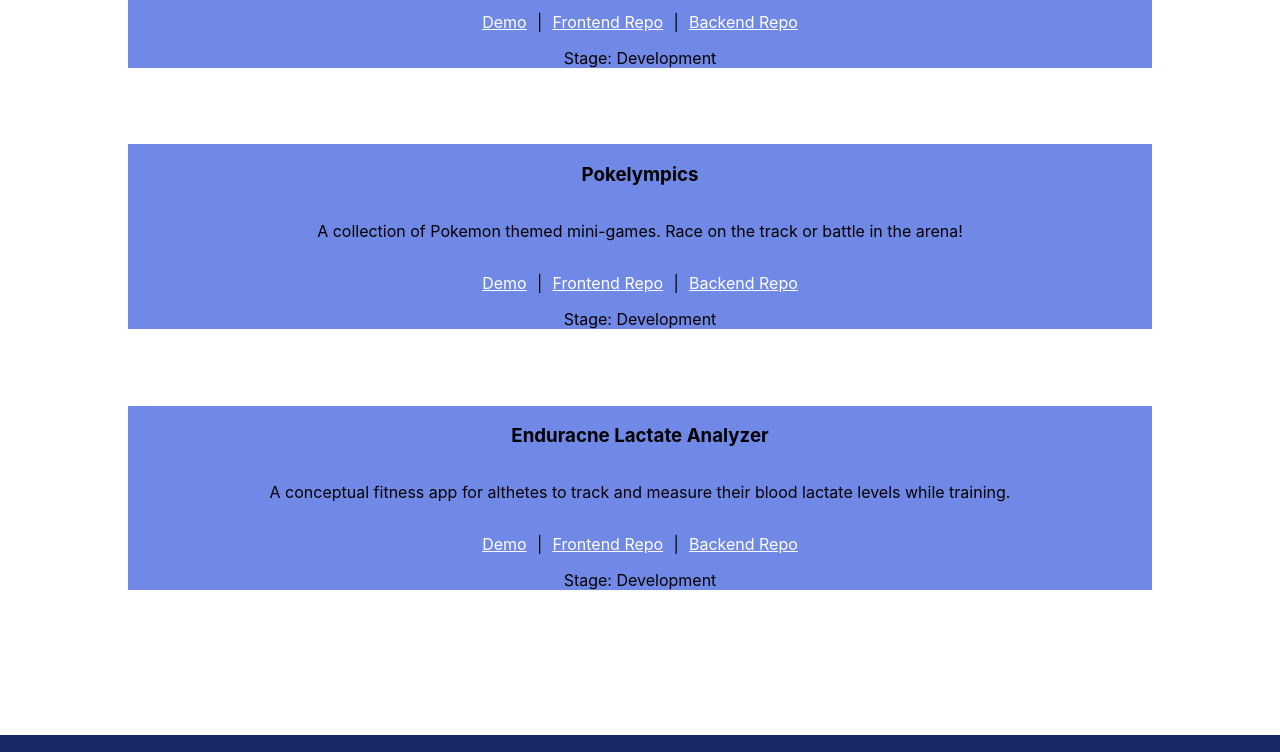
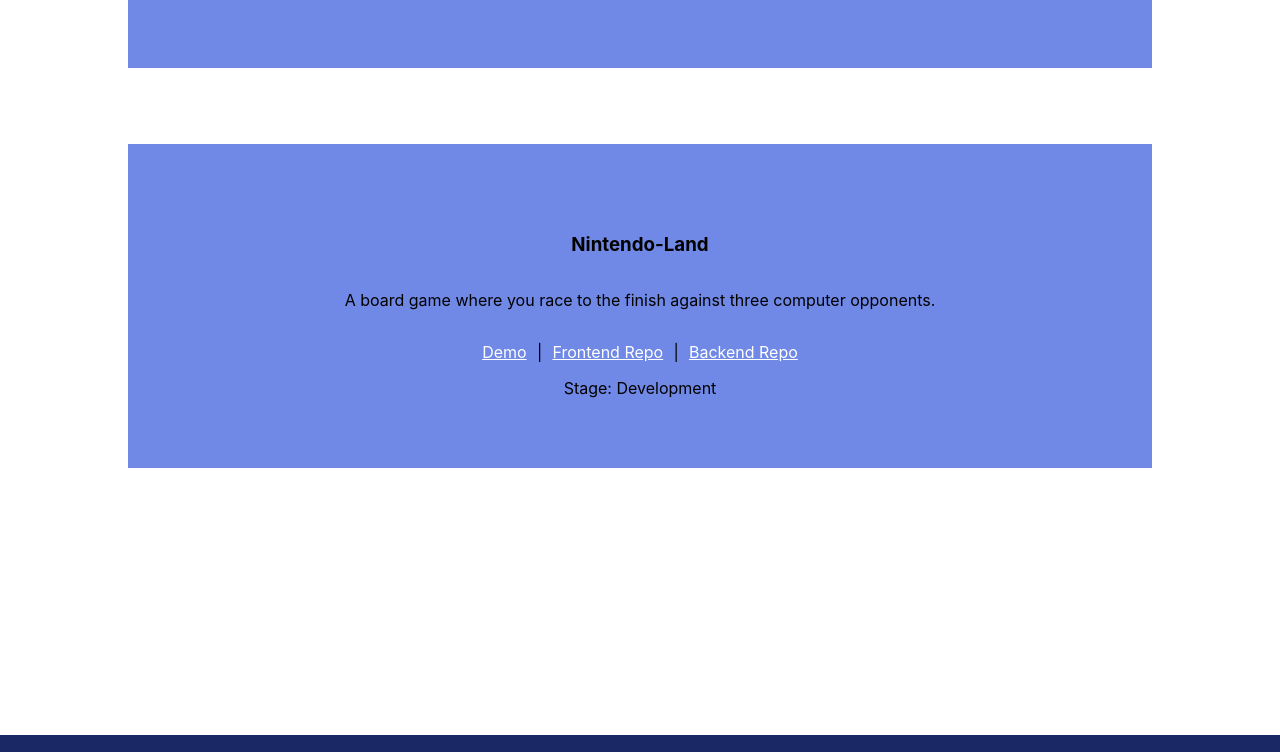
Before and after one commit to dylantoporek/portfolio-project, a React (Create React App) app: page /portfolio in a window 1280 px wide. Shown: the part 582-1334 px from the top of the page. Built offline with nearby package versions, Linux system fonts and the light colour scheme; grey boxes are pictures that could not be loaded.

Commit message:
portfolio project list updates

```diff
--- a/src/App.css
+++ b/src/App.css
@@ -165,7 +165,7 @@
   flex-direction: column;
   justify-content: center;
   align-items: center;
-  padding: 5%;
+  padding: 4%;
   color: white;
 
 }
--- a/src/components/ProjectItem.js
+++ b/src/components/ProjectItem.js
@@ -20,24 +20,24 @@
             backend: 'https://github.com/dylantoporek/Board-Game-Backend',
             stage: 'Development',
         },
-        {
-            title: 'Pokelympics',
-            gif: 'TBD',
-            description: 'A collection of Pokemon themed mini-games. Race on the track or battle in the arena!',
-            link: 'TBD',
-            frontend: 'TBD',
-            backend: 'TBD',
-            stage: 'Development',
-        },
-        {
-            title: 'Enduracne Lactate Analyzer',
-            gif: 'TBD',
-            description: 'A conceptual fitness app for althetes to track and measure their blood lactate levels while training.',
-            link: 'TBD',
-            frontend: 'TBD',
-            backend: 'TBD',
-            stage: 'Development',
-        }
+        // {
+        //     title: 'Pokelympics',
+        //     gif: 'TBD',
+        //     description: 'A collection of Pokemon themed mini-games. Race on the track or battle in the arena!',
+        //     link: 'TBD',
+        //     frontend: 'TBD',
+        //     backend: 'TBD',
+        //     stage: 'Development',
+        // },
+        // {
+        //     title: 'Enduracne Lactate Analyzer',
+        //     gif: 'TBD',
+        //     description: 'A conceptual fitness app for althetes to track and measure their blood lactate levels while training.',
+        //     link: 'TBD',
+        //     frontend: 'TBD',
+        //     backend: 'TBD',
+        //     stage: 'Development',
+        // }
     ])
 
     const projectDisplay = projects.map((project)=>{
```
